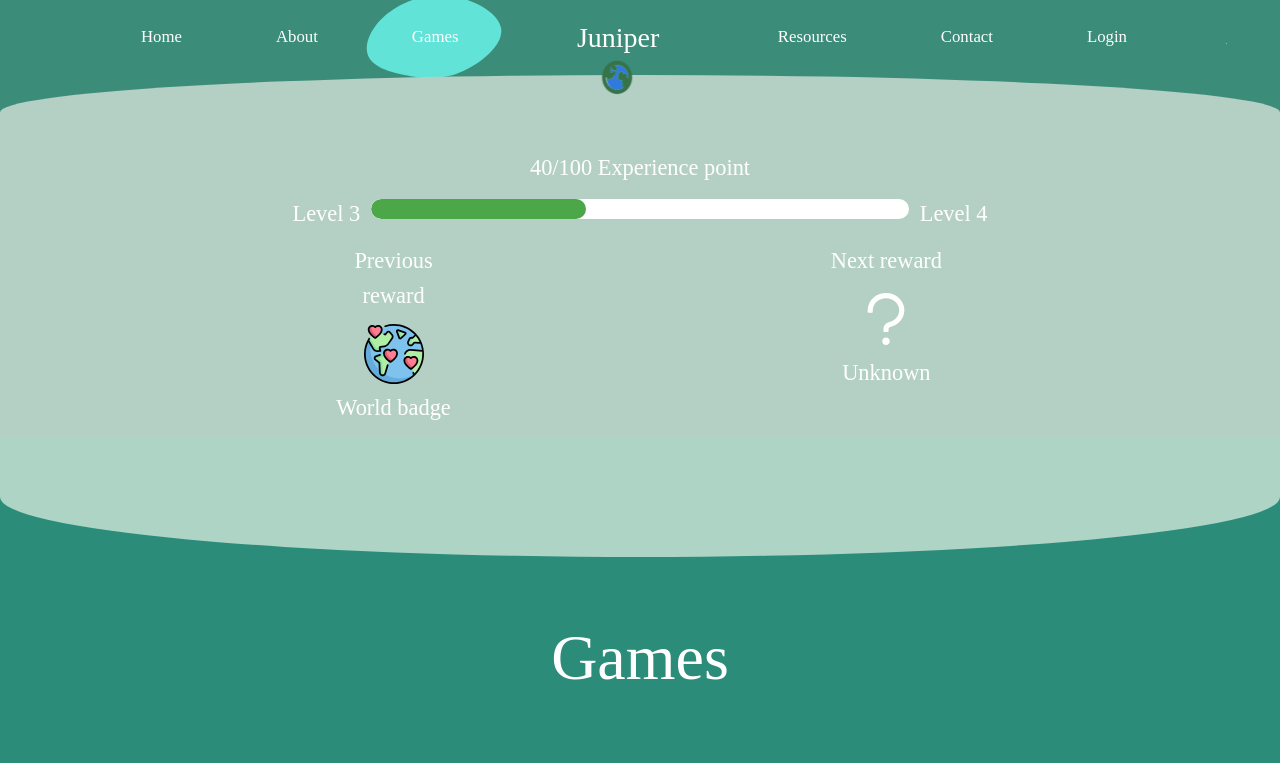
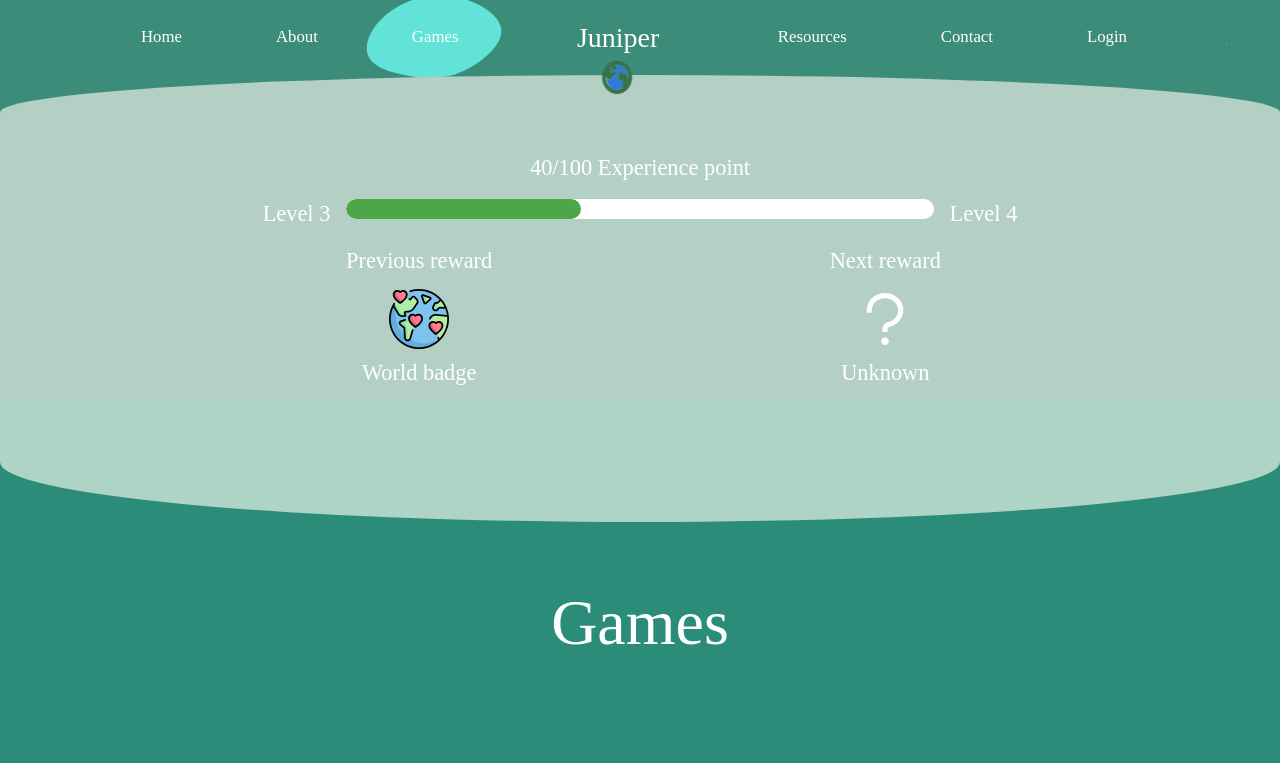
Before and after one commit to ReCoded-Org/capstone-istanbul-juniper, a React (Create React App) app: page /games in a window 1280 px wide. Shown: the top 763 px of the page. Built offline with nearby package versions, Linux system fonts and the light colour scheme; a web font is replaced by a local one.

Commit message:
fix margins

```diff
--- a/src/components/gamespage/GamesPageProgressSection/index.css
+++ b/src/components/gamespage/GamesPageProgressSection/index.css
@@ -3,8 +3,8 @@
 }
 
 .progressSectionContainer___row {
-  width: 84%;
-  margin-left: 8%;
+  width: 92%;
+  margin-left: 4%;
 }
 
 .progressSectionContainer___xp,
--- a/src/components/gamespage/GamesPageProgressSection/index.jsx
+++ b/src/components/gamespage/GamesPageProgressSection/index.jsx
@@ -47,7 +47,7 @@ const ProgressSection = ({
         </Col>
       </Row>
       <Row className="progressSectionContainer___row">
-        <Col span={3} push={5}>
+        <Col xs={{ span: 10 }} sm={{ span: 5, push: 5 }}>
           <h3 className="progressSectionContainer___row___header">
             {t("gamesPage.previousReward")}
           </h3>
@@ -63,7 +63,7 @@ const ProgressSection = ({
             {t("gamesPage.badgeDescription")}
           </h3>
         </Col>
-        <Col span={3} push={13}>
+        <Col xs={{ span: 10, push: 5 }} sm={{ span: 6, push: 9 }}>
           <h3 className="progressSectionContainer___row___header">
             {t("gamesPage.nextReward")}
           </h3>
```
